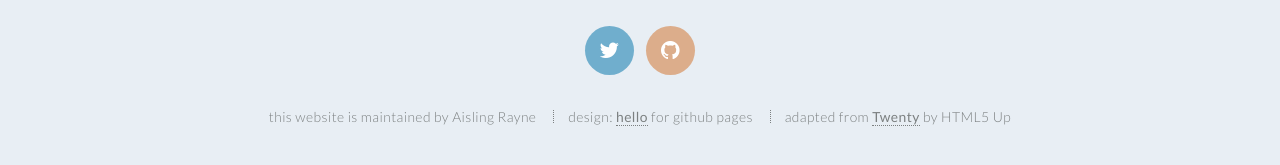
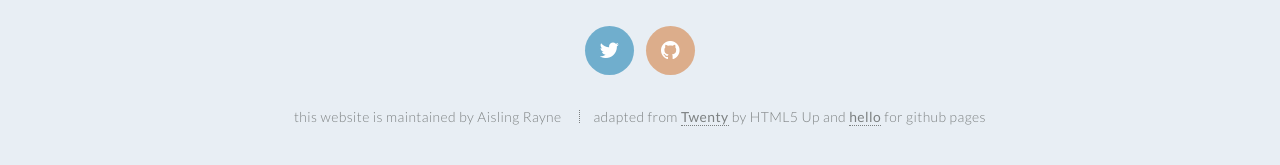
Before and after one commit to aislingrayne/aislingrayne.github.io, a Jekyll site: the page built from index.md, in a window 1280 px wide and 900 px high, scrolled down 4703 px. Shown: the part 707-872 px from the top of the window. Built offline with Jekyll 4.4.1, drawn with Linux system fonts in a browser that asks for light colours.

Commit message:
Update hello-default.html

```diff
--- a/_layouts/hello-default.html
+++ b/_layouts/hello-default.html
@@ -201,8 +201,7 @@
 
     <ul class="copyright">
         <li>this website is maintained by {{ site.author}}</li>
-        <li>design: <a href="https://saragong.github.io/hello/"><strong>hello</strong></a> for github pages</li>
-        <li>adapted from <a href="https://html5up.net/twenty"><strong>Twenty</strong></a> by HTML5 Up</li>
+        <li>adapted from <a href="https://html5up.net/twenty"><strong>Twenty</strong></a> by HTML5 Up and <a href="https://saragong.github.io/hello/"><strong>hello</strong></a> for github pages</li>
     </ul>
 
 </footer>
```
